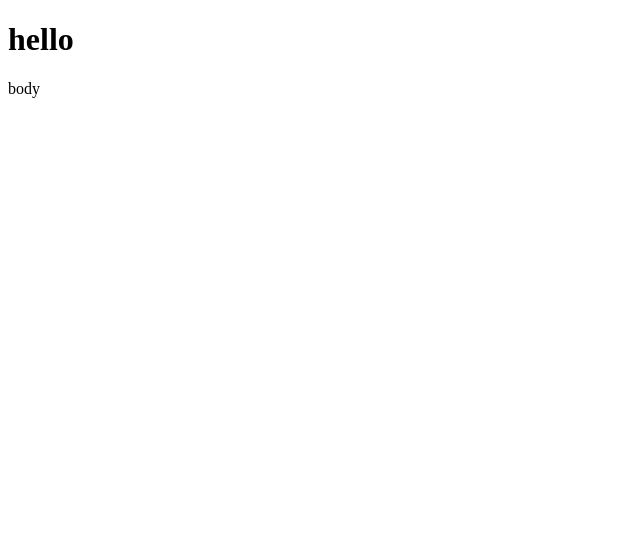
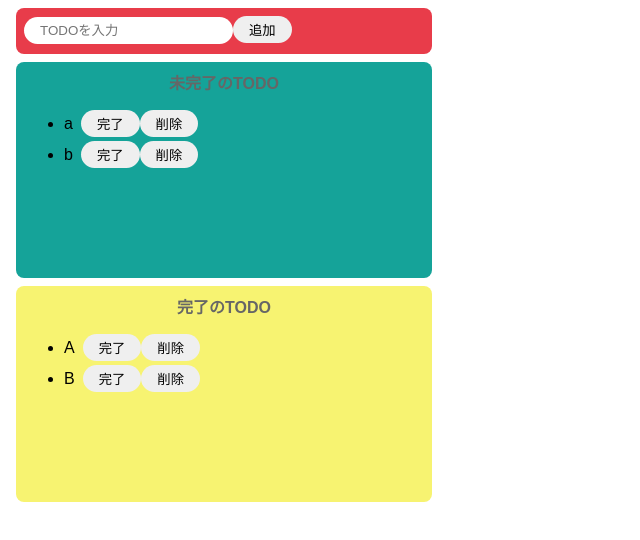
Before and after one commit to toshiro-koba/practice, a React (Create React App) app in the folder React/todo-app2/: page / in a window 1280 px wide. Shown: the top 540 px of the page, without its empty margins (0-640 px from the left). Built offline with nearby package versions, Linux system fonts and the light colour scheme.

Commit message:
todo アプリの雛形を作成 #6

```diff
--- a/React/todo-app2/src/App.css
+++ b/React/todo-app2/src/App.css
@@ -1,38 +1,65 @@
-.App {
-  text-align: center;
+body {
+  font-family: sans-serif;
 }
 
-.App-logo {
-  height: 40vmin;
-  pointer-events: none;
+input {
+  border-radius: 16px;
+  border: none;
+  padding: 6px 16px;
+  outline: none;
 }
 
-@media (prefers-reduced-motion: no-preference) {
-  .App-logo {
-    animation: App-logo-spin infinite 20s linear;
-  }
+button {
+  border-radius: 16px;
+  border: none;
+  padding: 4px 16px;
 }
 
-.App-header {
-  background-color: #282c34;
-  min-height: 100vh;
-  display: flex;
-  flex-direction: column;
-  align-items: center;
-  justify-content: center;
-  font-size: calc(10px + 2vmin);
-  color: white;
+button:hover {
+  background-color: #eababe;
+  cursor: pointer;
 }
 
-.App-link {
-  color: #61dafb;
+li {
+  margin-right: 8px;
 }
 
-@keyframes App-logo-spin {
-  from {
-    transform: rotate(0deg);
-  }
-  to {
-    transform: rotate(360deg);
-  }
+.input-area {
+  background-color: #E83C4A;
+  width: 400px;
+  height: 30px;
+  padding: 8px;
+  margin: 8px;
+  border-radius: 8px;
 }
+
+.incomplete-area {
+  background-color: #15A399;
+  width: 400px;
+  min-height: 200px;
+  padding: 8px;
+  margin: 8px;
+  border-radius: 8px;
+}
+
+.complete-area {
+  background-color: #F7F371;
+  width: 400px;
+  min-height: 200px;
+  padding: 8px;
+  margin: 8px;
+  border-radius: 8px;
+}
+
+.title {
+  text-align: center;
+  margin-top: 0;
+  font-weight: bold;
+  color: #666;
+}
+
+.list-row {
+  display: flex;
+  align-items: center;
+  padding-bottom: 4px;
+}
--- a/React/todo-app2/src/App.jsx
+++ b/React/todo-app2/src/App.jsx
@@ -1,10 +1,47 @@
-import React from 'react'
+import React, { useState } from 'react'
+import './App.css'
 
 export const App = () => {
+  // eslint-disable-next-line no-unused-vars
+  const [incompleteTodos, setIncompleteTodos] = useState(['a', 'b'])
+  // eslint-disable-next-line no-unused-vars
+  const [completeTodos, setCompleteTodos] = useState(['A', 'B'])
   return (
     <>
-      <h1>hello</h1>
-      <p>body</p>
+      <div className='input-area'>
+        <input placeholder='TODOを入力' />
+        <button>追加</button>
+      </div>
+
+      <div className='incomplete-area'>
+        <p className='title'>未完了のTODO</p>
+        <ul>
+          {incompleteTodos.map(todo => {
+            return (
+              <div key={todo} className='list-row'>
+                <li>{todo}</li>
+                <button>完了</button>
+                <button>削除</button>
+              </div>
+            )
+          })}
+        </ul>
+      </div>
+
+      <div className='complete-area'>
+        <p className='title'>完了のTODO</p>
+        <ul>
+          {completeTodos.map(todo => {
+            return (
+              <div key={todo} className='list-row'>
+                <li>{todo}</li>
+                <button>完了</button>
+                <button>削除</button>
+              </div>
+            )
+          })}
+        </ul>
+      </div>
     </>
   )
 }
```
